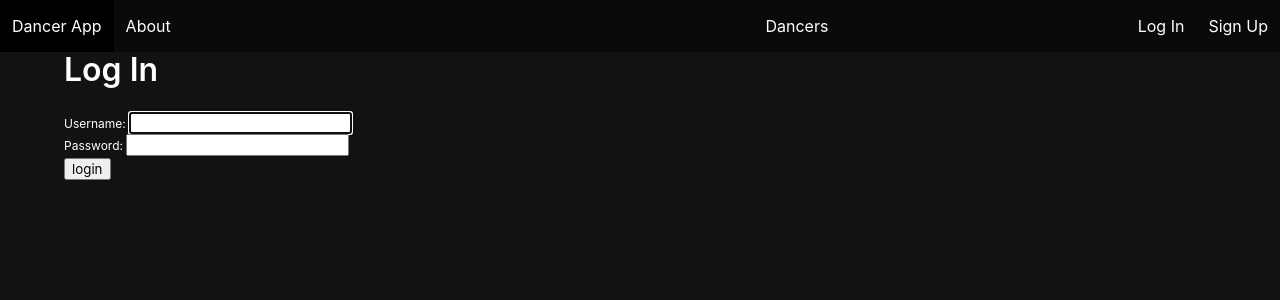
After one commit to mdechavez5/dance_app, a Django app: page /accounts/login/ in a window 1280 px wide. The commit adds this page. Shown: the top 300 px of the page. Run offline with Django 4.2, Linux system fonts and the light colour scheme.

Commit message:
Added User signup/login/logout

```diff
--- a/dancer_app/settings.py
+++ b/dancer_app/settings.py
@@ -124,3 +124,7 @@ STATICFILES_DIRS = [os.path.join(BASE_DIR,'main_app/static')]
 # https://docs.djangoproject.com/en/4.0/ref/settings/#default-auto-field
 
 DEFAULT_AUTO_FIELD = 'django.db.models.BigAutoField'
+
+LOGIN_REDIRECT_URL = '/'
+
+LOGOUT_REDIRECT_URL = '/'
--- a/dancer_app/urls.py
+++ b/dancer_app/urls.py
@@ -19,4 +19,5 @@ from django.urls import path, include
 urlpatterns = [
     path('admin/', admin.site.urls),
     path('', include('main_app.urls')),
+    path('accounts/', include('django.contrib.auth.urls')),
 ]
--- a/main_app/templates/base.html
+++ b/main_app/templates/base.html
@@ -27,6 +27,18 @@
             <div class="navbar-menu navbar-end">
                 <a class="navbar-item" href="/dancers">Dancers</a>
             </div>
+            {% if user.is_authenticated %}
+                <div class="navbar-menu navbar-end">
+                    <span class="navbar-item">Welcome: {{user.username}}</span>
+                    <a class="navbar-item" href="{% url 'logout' %}">Logout</a>
+                </div>
+            {% else %}
+                <div class="navbar-menu navbar-end">
+                <a class="navbar-item" href="{% url 'login' %}">Log In</a>
+                    <!--   here is our new link      -->
+                <a class="navbar-item" href="{% url 'signup' %}">Sign Up</a>
+                </div>
+            {% endif %}
         </nav>
         <div class="container">
 
--- /dev/null
+++ b/main_app/templates/registration/login.html
@@ -0,0 +1,11 @@
+{% extends 'base.html' %} {% block content %}
+
+<h1 class="title">Log In</h1>
+<form method="post" action="{% url 'login' %}">
+    {% csrf_token %}
+    {{ form.as_p }}
+    <input type="submit" class="btn" value="login" />
+    <input type="hidden" name="next" value="{{ next }}" />
+</form>
+
+{% endblock %}
--- a/main_app/urls.py
+++ b/main_app/urls.py
@@ -1,8 +1,10 @@
 from django.urls import path
 from . import views
+from django.urls import reverse
 
 urlpatterns = [
     path('', views.Home.as_view(), name="home"),
     path('about/', views.About.as_view(), name="about"),
     path('dancers/', views.DancerList.as_view(), name="dancer_list.html"),
+    path('accounts/signup/', views.Signup.as_view(), name="signup"),
 ]
```
Also changed, not shown: main_app/templates/registration/signup.html (added, +11 -0 lines), main_app/views.py (+20 -0 lines).
